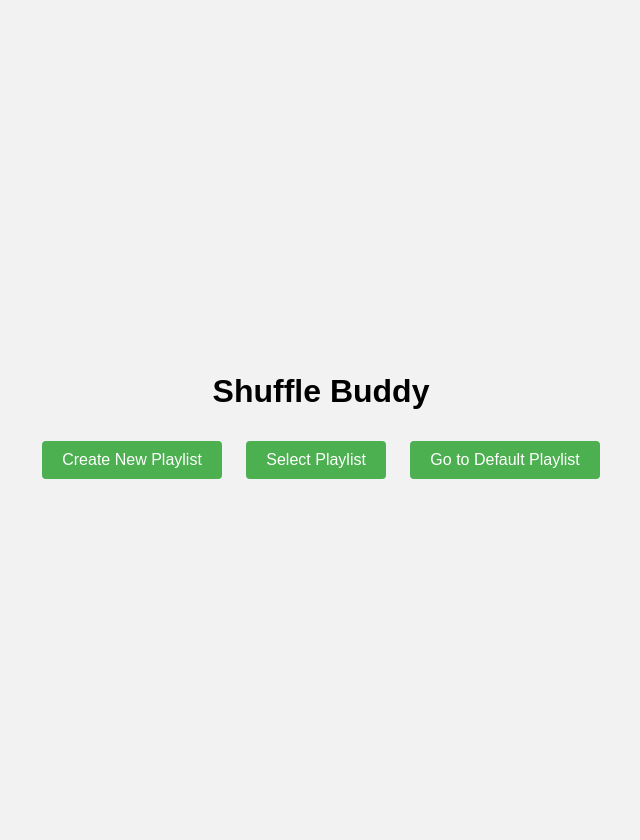
After one commit to onskys/CS157A-Team2, a Java web app: page /jsp/home_screen.jsp in a window 1280 px wide. The commit adds this page. Shown: the whole page, without its empty margins (319-959 px from the left). Run offline with Tomcat 11, a stand-in JSP engine, Linux system fonts and the light colour scheme.

Commit message:
latest code

```diff
--- /dev/null
+++ b/nick/src/main/webapp/jsp/home_screen.jsp
@@ -0,0 +1,66 @@
+<!DOCTYPE html>
+<html>
+<head>
+  <title>Shuffle Buddy - Music Web App</title>
+  <style>
+    body {
+      font-family: Arial, sans-serif;
+      margin: 0;
+      padding: 20px;
+      background-color: #f2f2f2;
+      display: flex;
+      align-items: center;
+      justify-content: center;
+      min-height: 100vh;
+      flex-direction: column;
+    }
+
+    h1 {
+      text-align: center;
+
+    }
+
+    .button-container {
+      text-align: center;
+    }
+
+    .button {
+      display: inline-block;
+      padding: 10px 20px;
+      background-color: #4CAF50;
+      color: white;
+      text-decoration: none;
+      border-radius: 4px;
+      cursor: pointer;
+      margin: 10px;
+    }
+
+    .button:hover {
+      background-color: #45a049;
+    }
+  </style>
+</head>
+<body>
+  <h1>Shuffle Buddy</h1>
+
+  <div class="button-container">
+    <a href="#" class="button" onclick="createPlaylist()">Create New Playlist</a>
+    <a href="#" class="button" onclick="selectPlaylist()">Select Playlist</a>
+    <a href="#" class="button" onclick="goToDefaultPlaylist()">Go to Default Playlist</a>
+  </div>
+
+  <script>
+    function createPlaylist() {
+      console.log("Create playlist clicked");
+    }
+
+    function selectPlaylist() {
+      console.log("Select playlist clicked");
+    }
+
+    function goToDefaultPlaylist() {
+      console.log("Go to default playlist clicked");
+    }
+  </script>
+</body>
+</html>
--- a/nick/src/main/webapp/jsp/index.jsp
+++ b/nick/src/main/webapp/jsp/index.jsp
@@ -9,12 +9,16 @@
 <body>
     <h2>Shuffle Buddy</h2><br>
     <div class="login">
-        <form id="login" method="post" action="login.jsp">
+        <form id="login" action="auth_server" method="GET" >
             <label for="Uname" class="form-label">User Name</label>
             <input type="text" name="Uname" id="Uname" class="input-uname-password" placeholder="Username">
             <label for="Pass" class="form-label">Password</label>
             <input type="password" name="Pass" id="Pass" class="input-uname-password" placeholder="Password">
             <button type="submit" name="log" id="log">Sign In</button>
+            <% String errorMessage = (String) request.getAttribute("errorMessage");
+	        if (errorMessage != null) { %>
+	          <p><%= errorMessage %></p>
+	        <% } %>
             <div class="forgot-signup">
                 <button type="button" name="pass" class="Pass" onclick="window.location.href='jsp/forgotpass.jsp'">Forgot Password</button>
                 <button type="button" name="signup" class="Pass" onclick="window.location.href='jsp/signup.jsp'">Sign Up</button>
```
Also changed, not shown: nick/src/main/java/userlogin/auth_server.java (added, +74 -0 lines), nick/src/main/webapp/jsp/home.jsp (deleted, +0 -12 lines).
